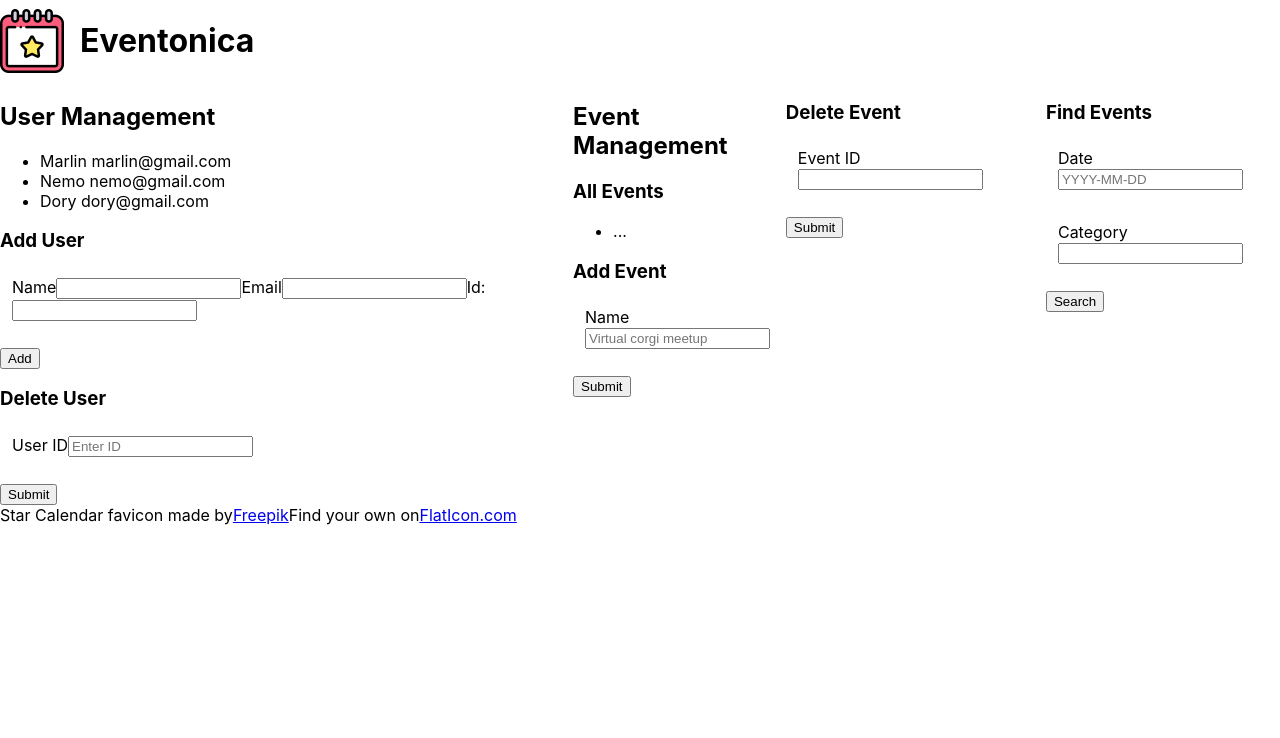
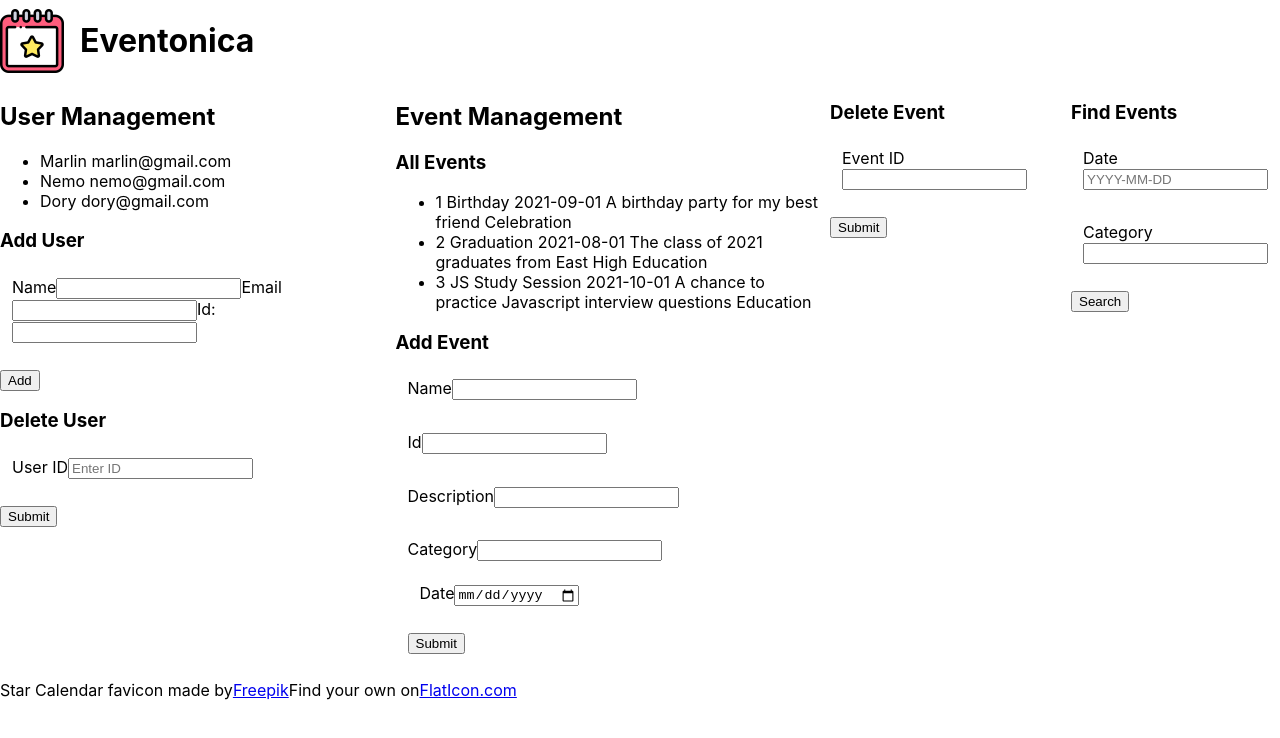
Before and after one commit to KishaMims/Eventonica-Project-, a React (Create React App) app in the folder client/: page / in a window 1280 px wide. Shown: the top 738 px of the page. Built offline with nearby package versions, Linux system fonts and the light colour scheme.

Commit message:
add event useReducer

```diff
--- a/client/src/App.js
+++ b/client/src/App.js
@@ -2,6 +2,7 @@ import calendar from "./calendaricon.png";
 import "./App.css";
 import Footer from "./components/footer";
 import Users from "./components/Users";
+import EventsForm from "./components/Events";
 
 
 function App() {
@@ -15,30 +16,9 @@ function App() {
         <div className="user-and-events">
          <Users/>
          </div>
-          <section className="event-management">
-            <h2>Event Management</h2>
-            <div>
-              <h3>All Events</h3>
-              <ul id="events-list">
-                {/* Display all Events here */}
-                <li>...</li>
-              </ul>
-
-              <h3>Add Event</h3>
-              <form id="add-event" action="#">
-                <fieldset>
-                  <label>Name</label>
-                  <input
-                    type="text"
-                    id="add-event-name"
-                    placeholder="Virtual corgi meetup"
-                  />
-                </fieldset>
-                {/* Add more form fields here */}
-                <input type="submit" />
-              </form>
-            </div>
-          </section>
+         <div>
+           <EventsForm />
+         </div>
         <div>
           <h3>Delete Event</h3>
           <form id="delete-event" action="#">
--- /dev/null
+++ b/client/src/components/Events.jsx
@@ -0,0 +1,154 @@
+import React, { useReducer } from 'react'
+import formReducer from "./formReducer.js";
+import { useState } from 'react';
+
+const event1 = {
+    id: "1",
+    name: "Birthday",
+    date: "2021-09-01",
+    description: "A birthday party for my best friend",
+    category: "Celebration",
+};
+
+const event2 = {
+    id: "2",
+    name: "Graduation",
+    date: "2021-08-01",
+    description: "The class of 2021 graduates from East High",
+    category: "Education",
+};
+
+const event3 = {
+    id: "3",
+    name: "JS Study Session",
+    date: "2021-10-01",
+    description: "A chance to practice Javascript interview questions",
+    category: "Education",
+};
+
+
+
+const EventsForm = () => {
+
+
+    const initialFormState = {
+        name: "",
+        id: "",
+        description: "",
+        category: "",
+        date: ""
+    };
+    const [events, setEvents] = useState([event1, event2, event3]);
+    const [formState, dispatch] = useReducer(formReducer, initialFormState);
+
+    const handleInputChange = (e) => {
+        dispatch({
+            type: "HANDLE TEXT INPUT",
+            field: e.target.name,
+            payload: e.target.value
+        });
+    };
+    console.log(formState);
+    // const handleSubmit =(e) =>
+    // e.preventDefault();
+    // setEvents([...events, setEvents]);
+    const handleSubmit = (e) => {
+        e.preventDefault();
+        const newEvent = formState
+        // const newEvent = {initialState};
+        //setEvent -> copying what is already there by using ...events
+        setEvents([...events, newEvent]);
+    }
+
+    // const handleOnSubmit = (e) => {
+    //     e.preventDefault();
+    //     const newEvent = { id: id, name: name, email: email, description: description, category: category};
+    //     setEvents([...events, newEvent]);
+    //  {events.map((event, index) => <li key={index}>{event.date}<br/>{event.name}: {event.description} </li>)}
+
+    return (
+        <div>
+            <section className="event-management">
+                <h2>Event Management</h2>
+                <div>
+                    <h3>All Events</h3>
+                    <ul id="events-list">{/* Display all Events here */}
+                        {events.map((event, index) =>
+                            <li key={index}> {event.id} {event.name} {event.date} {event.description} {event.category}
+                            </li>
+                        )}
+                    </ul>
+                    <h3>Add Event</h3>
+                    <form id="add-event" action="#" onSubmit={handleSubmit}>
+                        <fieldset>
+                            <label>
+                                Name</label>
+                            <input
+                                type="text"
+                                id="add-event-name"
+                                name="name"
+                                //placeholder="Enter Event Name"
+                                value={formState.name}
+                                onChange={(e) => handleInputChange(e)}
+                            />
+                        </fieldset>
+                        {/* Add more form fields here */}
+                        <fieldset>
+                            <label>
+                                Id
+                            </label>
+                            <input
+                                type="text"
+                                id="add-id-name"
+                                //placeholder="Enter ID"
+                                name="id"
+                                value={formState.id}
+                                onChange={(e) => handleInputChange(e)}
+                            />
+                        </fieldset>
+                        <fieldset>
+                            <label>
+                                Description</label>
+                            <input
+                                type="text"
+                                id="add-description-name"
+                                name="description"
+                                //placeholder="Enter Description"
+                                value={formState.description}
+                                onChange={(e) => handleInputChange(e)}
+                            />
+                        </fieldset>
+                        <fieldset>
+                            <label>
+                                Category</label>
+                            <input
+                                type="text"
+                                id="add-category-name"
+                                name="category"
+                                //placeholder="Enter Category"
+                                value={formState.category}
+                                onChange={(e) => handleInputChange(e)}
+                            />
+                            <fieldset>
+                                <label>
+                                    Date
+                                </label>
+                                <input
+                                    type="date"
+                                    id="add-event-date"
+                                    name="date"
+                                    //placeholder="Enter Event Name"
+                                    value={formState.date}
+                                    onChange={(e) => handleInputChange(e)}
+                                />
+                            </fieldset>
+                            <input type="submit" />
+                        </fieldset>
+                    </form>
+                </div>
+            </section>
+        </div>
+    );
+};
+
+export default EventsForm;
--- /dev/null
+++ b/client/src/components/formReducer.js
@@ -0,0 +1,13 @@
+const formReducer = (state, action) => {
+    switch (action.type) {
+      case "HANDLE TEXT INPUT":
+        return {
+          ...state,
+          [action.field]: action.payload
+        };
+      default:
+        return [...state];
+    }
+  };
+
+  export default formReducer;
```
